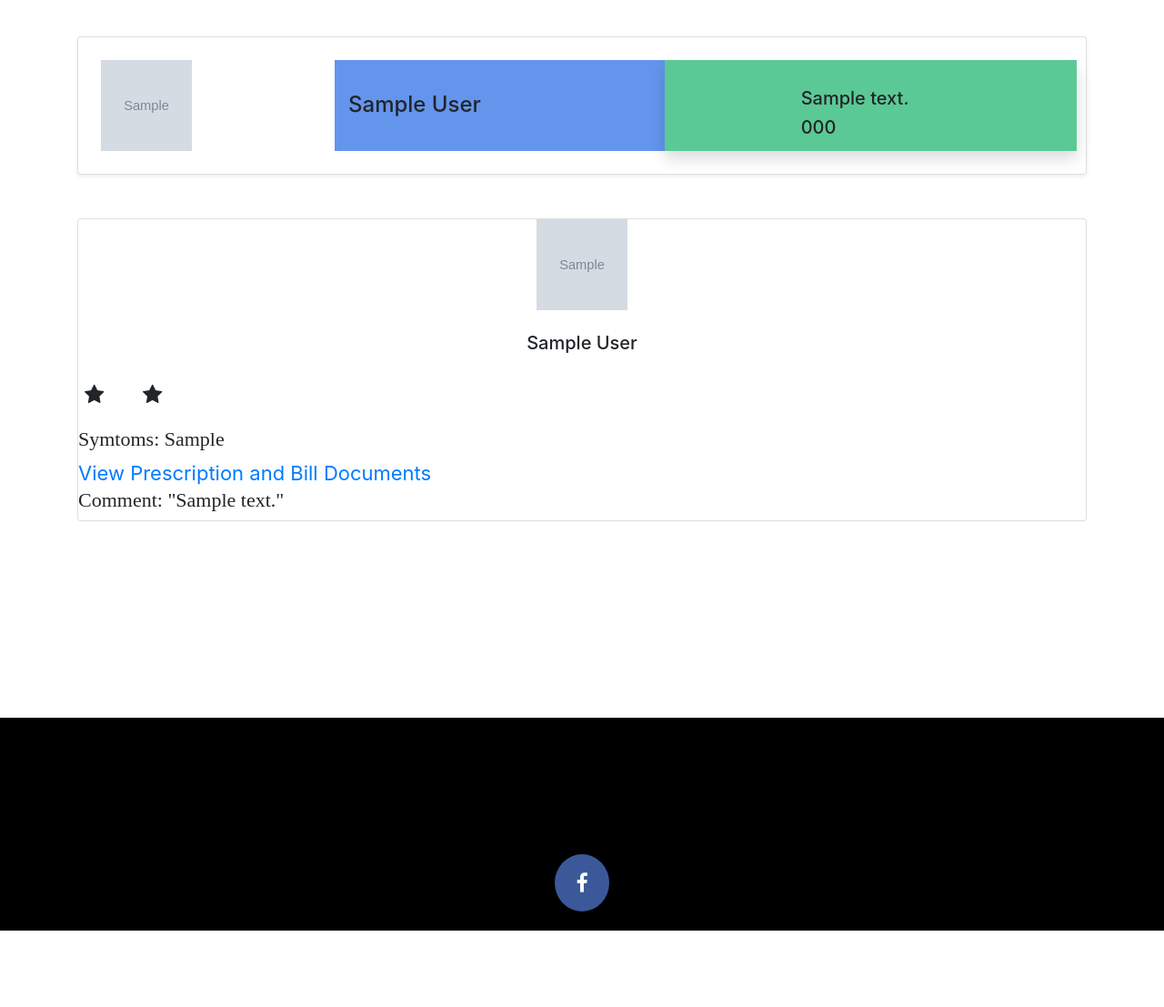
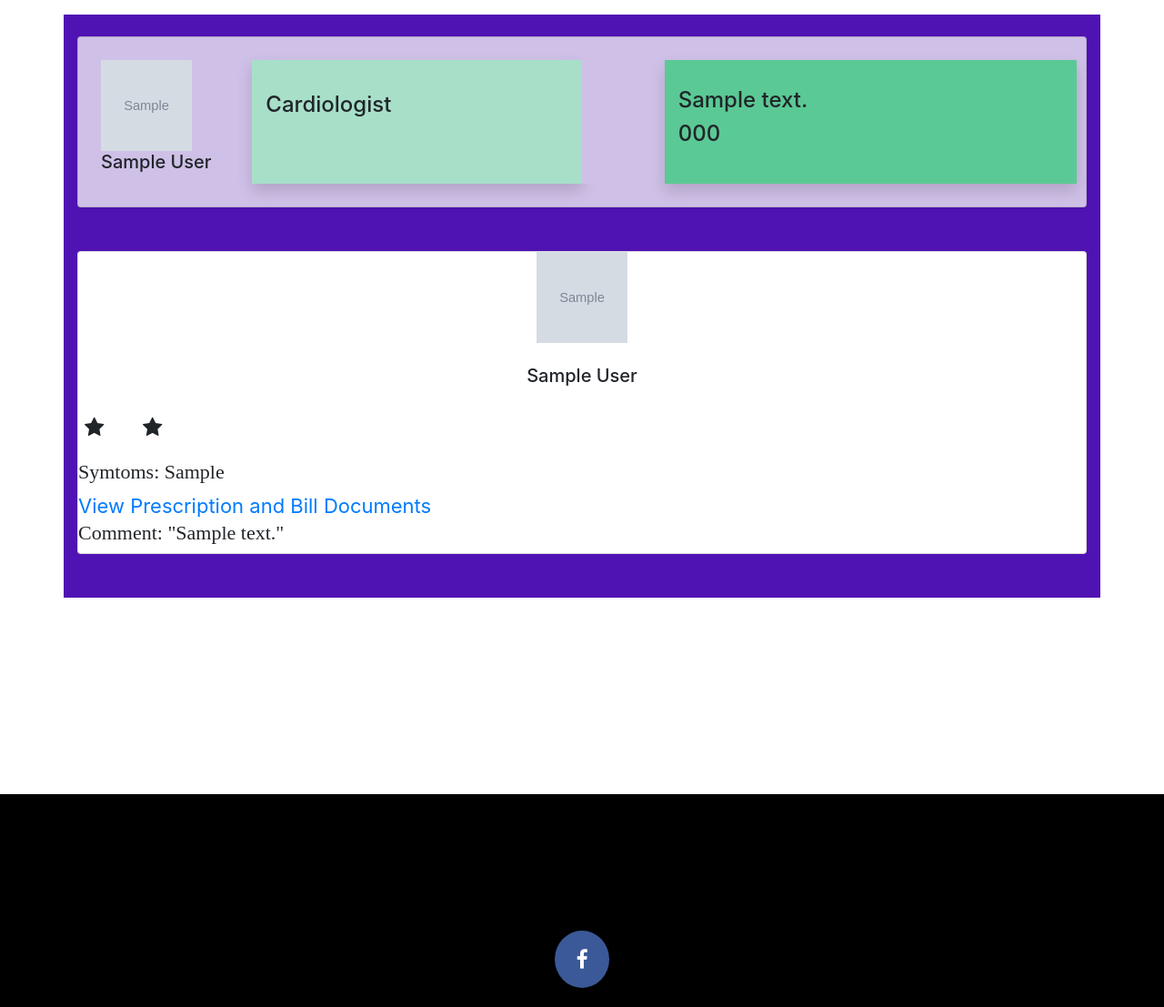
Before and after one commit to 14201901/National-Healthcare-Online-Management, a Django app: page /doctors/review/1 in a window 1280 px wide. Shown: the part 56-1163 px from the top of the page at 91% size. Before the commit the page ends 1079 px from the top, so only its background shows below. Run offline with Django 3.2, Linux system fonts and the light colour scheme; tables that the repository leaves empty hold one stand-in row (values such as "Sample post"); grey boxes marked "Sample" are stand-in pictures; some libraries are stand-ins or nearby versions; some web fonts are replaced.

Commit message:
My update

```diff
--- a/templates/hospital/doctor_review_view.html
+++ b/templates/hospital/doctor_review_view.html
@@ -4,23 +4,30 @@
     <br>
     <br>
     <br>
-<div class="container">
+    <div class="container" style="background-color: rgb(80, 19, 179);">
         <br>
-    <div class="card shadow-sm" style="padding: 25px">
+                <div class="card shadow-sm" style="background-color: rgb(207, 192, 231); padding: 25px">
                         <div class="row">
-            <div class="col-md-3">
+                            <div class="col-md-2">
                                 <img src="{% static doctor.profile_pic.url %}" width="100" height="100" alt="Profile Pic" />
-        </div>
-            <div class="col-md-4" style="background-color: cornflowerblue; padding-top: 35px;">
-                 <h4>{{ doctor.user.get_full_name }}</h4>
-        </div>
-            <div class="col-md-5 shadow" style="background-color: #5bc995; padding-top: 30px; padding-left: 150px">
-
-        <h5>{{ doctor.address }}</h5>
-        <h5>{{ doctor.mobile }}</h5>
+                                <h5 class="card-title">{{ doctor.user.get_full_name }}</h5>
                             </div>
 
+                                   <div class="col-md-4 shadow" style="background-color: rgb(167, 223, 201); padding-top: 35px;">
+                                         <h4>{{ doctor.department }}</h4>
                                   </div>
+
+                                            <div class="col-md-1" style="background-color: rgb(207, 192, 231); padding-top: 35px;">
+
+                                        </div>
+
+                                            <div class="col-md-5 shadow" style="background-color: #5bc995; padding-top: 30px; ">
+                                                    <h4>{{ doctor.address }}</h4>
+                                                    <h4>{{ doctor.mobile }}</h4>
+                                            </div>
+                                            <br><br>
+                            </div>
+
                 </div>
         <br>
         <br>
@@ -71,7 +78,7 @@
                     <h3 style=" font-family: 'Harlow Solid Italic'; font-size: 22px">Comment: "{{ r.comment }}"</h3>
 
                     </div>
-
+                    <br><br>
                 {% endfor %}
 
     </div>
```
Also changed, not shown: templates/hospital/index.html (+21 -6 lines), static/attachments/doctor/4.jpg (added), static/attachments/doctor/4_82gu1sg.jpg (added), static/attachments/doctor/4_LA9Yp4J.jpg (added), static/attachments/doctor/4_zAQ6eaR.jpg (added), static/profile_pic/DoctorProfilePic/1._Dr.-Fowaz-Hussain-Shuvo-200x300_Dr9Nop9.jpg (added), static/profile_pic/PatientProfilePic/1p_JAYCJ3s.jpg (added). Lines whose indentation alone changed are shown as unchanged.
